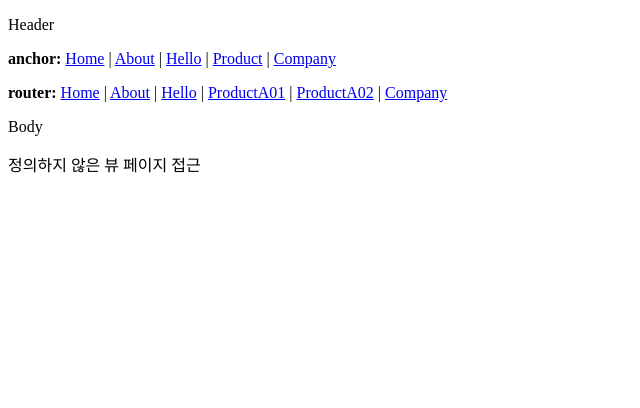
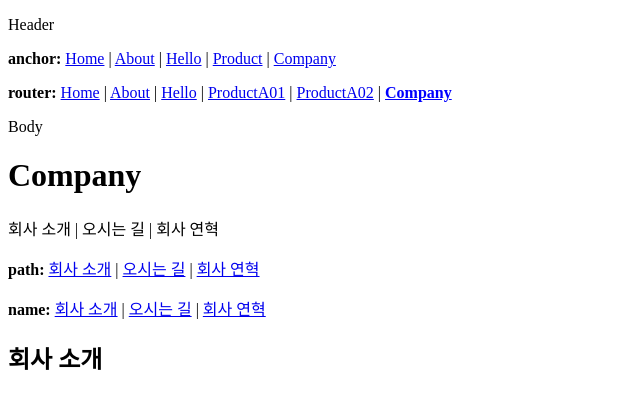
Before and after one commit to YooHyeok/vue-basic-todo-app, a Vue app in the folder vue-router/: page /company/intro in a window 1280 px wide. Shown: the top 408 px of the page, without its empty margins (0-640 px from the left). Built offline with nearby package versions, Linux system fonts and the light colour scheme.

Commit message:
feat: `vue-router` - router/index.js 중첩 라우팅 /company 및 children 등록

```diff
--- a/vue-router/src/router/index.js
+++ b/vue-router/src/router/index.js
@@ -15,7 +15,7 @@ const routes = [
   {
     path: '/about',
     name: 'AboutPage', /* /about/:id일 경우 push('/about/pk') 혹은 push({name:'AboutPage', params{id: 'pk'}}) 형태로 호출 */
-    component: AboutView
+    component: AboutView,
   },
   {
     path: '/hello',
@@ -33,6 +33,29 @@ const routes = [
     component: NotFoundView
   },
   /* 중첩 라우팅 시작 */
+  {
+    path: '/company', /* route.params.pathMatch: 모든 경로/404 Not found 라우트 */
+    name: 'CompanyPage',
+    component: () => import('@/components/company/CompanyView'),
+    children: [
+      {
+        path: 'intro',
+        alias: '',
+        name: 'company-intro',
+        component: () => import('@/components/company/IntroView.vue'),
+      },
+      {
+        path: 'map',
+        name: 'company-map',
+        component: () => import('@/components/company/MapView.vue'),
+      },
+      {
+        path: 'history',
+        name: 'company-history',
+        component: () => import('@/components/company/HistoryView.vue'),
+      },
+    ],
+  },
 ]
 
 const router = createRouter({
```
